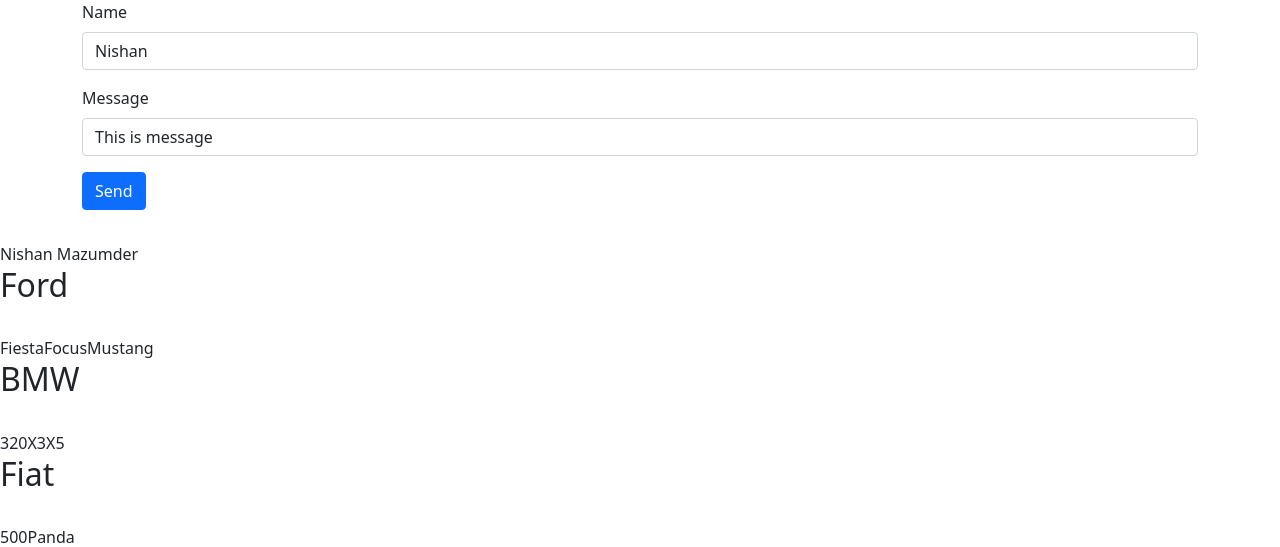
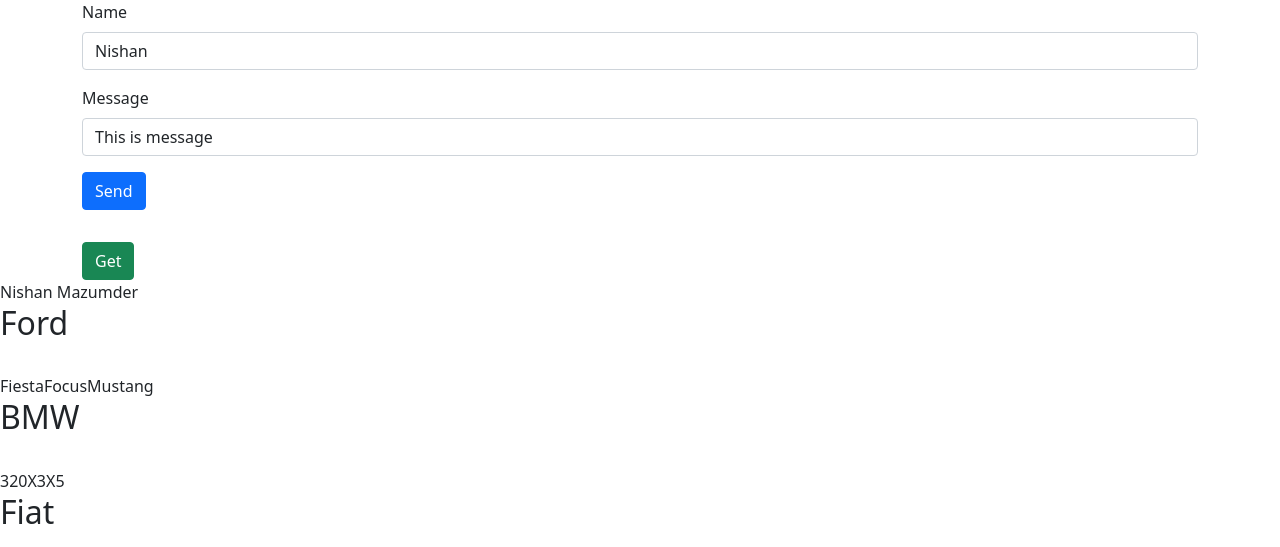
Before and after one commit to nishanmazumder/CRUD-PHP---PDO---AJAX, a PHP site: page / in a window 1280 px wide. Shown: the top 547 px of the page. Run offline with PHP 8.4, Linux system fonts and the light colour scheme.

Commit message:
get issue array data

```diff
--- a/custom.js
+++ b/custom.js
@@ -1,27 +1,50 @@
 $(document).ready(function () {
+    var url = 'server.php';
+
+    // Insert Data
     $('.nmAlert').css('display', 'none')
     $('#nmForm').on('submit', function (e) {
         e.preventDefault()
-
-        var url = $(this).attr('action')
-        var data = $(this).serialize()
 
         $.ajax({
             //contentType: "application/json; charset=utf-8",
             type: 'POST',
             url: url,
-            data: data,
+            data: $(this).serialize(),
             // dataType : 'json',
             success: function (data) {
                 //  console.log(data)
-                 $('.nmAlert').css('display', 'block')
-                 data = JSON.parse(data)
-                 $('.nmAlert').text(data)
+                $('.nmAlert').css('display', 'block')
+                //data = JSON.parse(data)
+                $('.nmAlert').text(data)
             },
             error: function (e) {
                 console.log(e)
             }
         })
+    })
+
+    // Get data
+    $('#nmGetData').on('click', function (e) {
+        e.preventDefault()
+
+        $.ajax({
+            type: 'GET',
+            url: url,
+            data: {
+                get_data: 'AJAX'
+            },
+            success: function (response) {
+                for (let i = 0; i <= response.length; i++) {
+                    console.log(response.name[i])
+                }
+
+
+            },
+            error: function (err) {
+                console.log(err)
+            }
+        });
     })
 })
 
--- a/index.php
+++ b/index.php
@@ -1,3 +1,5 @@
+<?php // require_once "server.php" ?>
+
 <!doctype html>
 <html lang="en">
 
@@ -37,6 +39,14 @@
       </div>
     </div>
   </div>
+  <div class="container">
+    <div class="row">
+      <div class="col-md-12">
+        <a href="javascript:void(0)" class="btn btn-success" id="nmGetData">Get</a>
+        <div class="get-data"></div>
+      </div>
+    </div>
+  </div>
 
   <div class="body"></div>
 
```
Also changed, not shown: server.php (+18 -3 lines).
